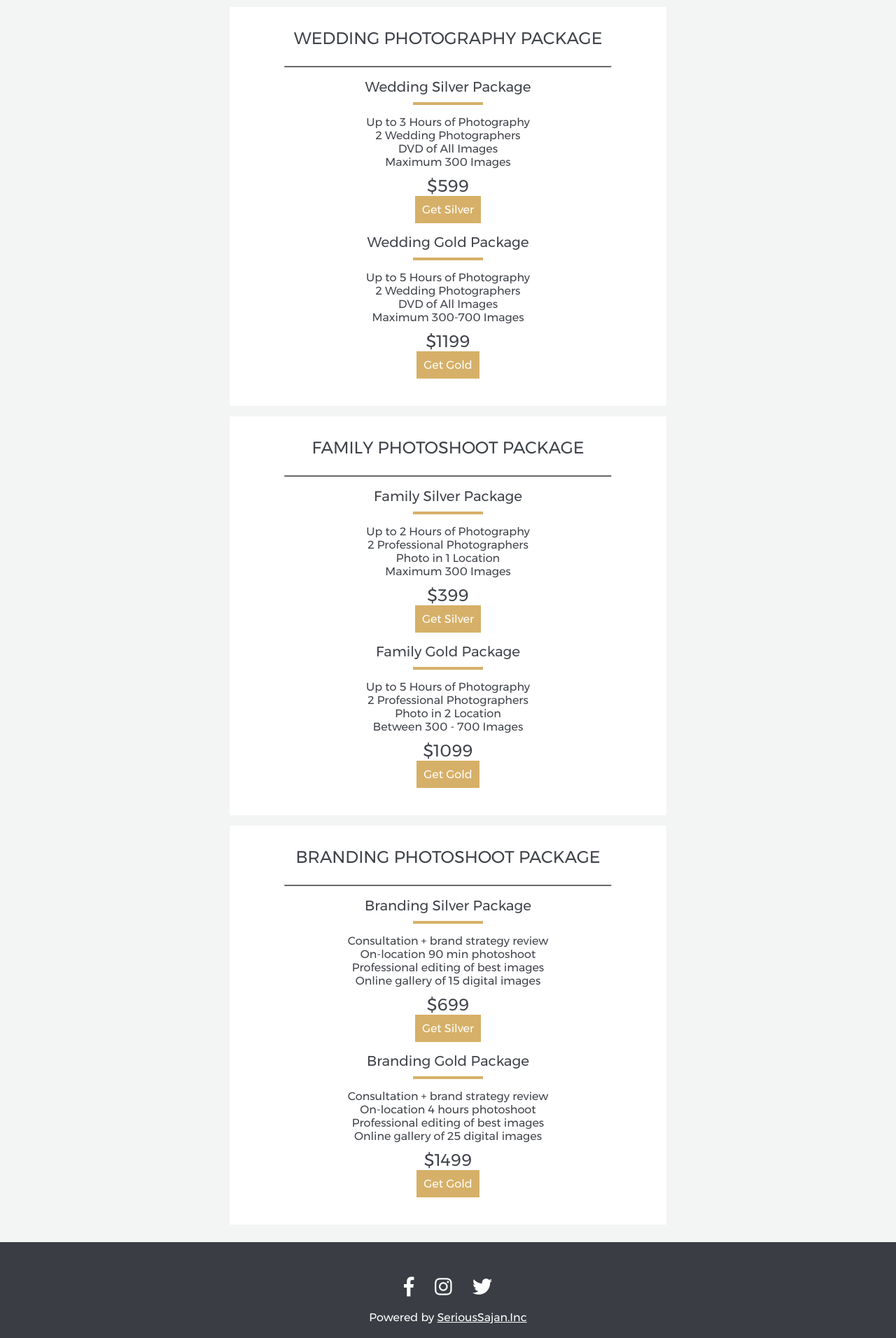
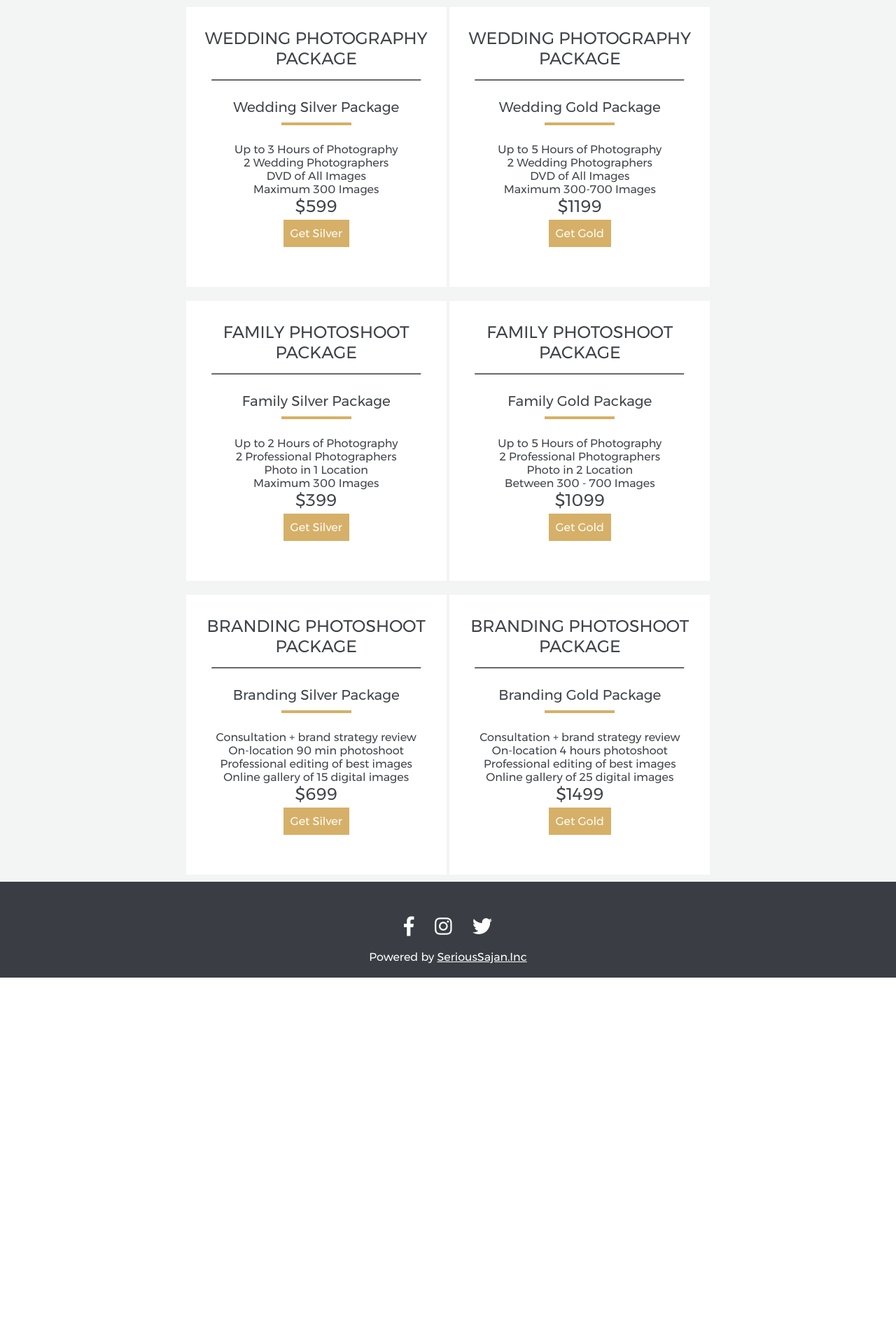
Before and after one commit to aldhipradana/SeriousPixel, a PHP site: page /index.php?page=pricelist in a window 1280 px wide. Shown: the part 300-2212 px from the top of the page at 70% size. After the commit the page ends 1697 px from the top, so only its background shows below. Run offline with PHP 8.4, Linux system fonts and the light colour scheme.

Commit message:
Update pricelist

```diff
--- a/assets/css/pricelist.css
+++ b/assets/css/pricelist.css
@@ -4,41 +4,40 @@ section.Pricesection {
 }
 section.Pricesection .row {
     width: 100%;
-    max-width: 1000px;
+    max-width: 800px;
     margin: 0 auto;
     padding: 0 0 30;
-    font-family: "Montserrat";
-    padding: 10 20px 10;
-    font-size: 12pt;
-    color: #3f4349;
+
 }
 section.Pricesection .row .column {
-    width: 65%;
+    width: 49%;
     display: inline-block;
+    margin:10px auto;
 }
 section.Pricesection .Box {
     width: 100%;
-    max-height: 570px;
+    max-height: 400px;
     height: 100%;
     background-color: #ffffff;
-    margin: 0 0 15;
 }
 section.Pricesection .Box h2 {
     font-family: "Montserrat";
-    padding: 30 0 15;
+    padding: 30 0 0;
     color: #3f4349;
 }
 section.Pricesection .Box h2 hr {
     background-color: #3f4349;
-    width: 75%;
+    max-width: 300;
+    width: 100%;
     height: 3px;
-    margin: 25px auto auto;
+    margin: 15px auto auto;
 }
 section.Pricesection .row h3 {
     font-family: "Montserrat";
-    padding: 0 20px;
+    padding: 25px 20px 0;
     font-size: 15pt;
     color: #3f4349;
+    display: inline-block;
 }
 section.Pricesection .row h3 hr {
     background-color: #d6b068;
@@ -47,13 +46,19 @@ section.Pricesection .row h3 hr {
     border: unset;
     margin: 10px auto;
 }
+section.Pricesection .row {
+    font-family: "Montserrat";
+    padding: 0 20px;
+    font-size: 12pt;
+    color: #3f4349;
+}
 section.Pricesection .row .column .content {
-    margin: 15px auto 25px;
+    margin: 15px auto 15px;
 }
 
 section.Pricesection .row .column .content p.price {
     font-size: 24px;
-    margin: 10px auto;
+    margin: 0;
 }
 section.Pricesection .row .column a {
     background-color: #d6b068;
@@ -65,6 +70,7 @@ section.Pricesection .row .column a {
     text-decoration: none;
     color: #ffffff;
 }
+
 @media screen and (max-width:980px) {
     section.Pricesection .row p {
         margin: 0 auto;
--- a/assets/template/page/pricelist.php
+++ b/assets/template/page/pricelist.php
@@ -1,8 +1,158 @@
 <section class="Pricesection">
-
+    <!-- WED -->
     <div class="row">
         <div class="column">
-            <!-- WEDDING -->
+                    <div class="box">
+                        <!-- *DISINI ATUR JUDUL-JUDUL PACKAGE NYA* -->
+                        <h2>WEDDING PHOTOGRAPHY PACKAGE
+                            <hr></h2>
+                            <!-- *ATUR H3 NYA* -->
+                            <h3>Wedding
+                                <span>Silver Package</span>
+                                <hr></h3>
+                                <div class="content">
+                                    <!-- *ATUR CONTENT* -->
+                                    <p>Up to 3 Hours of Photography</p>
+                                    <p>
+                                        2 Wedding Photographers</p>
+                                    <p>DVD of All Images</p>
+                                    <p>Maximum 300 Images</p>
+                                    <!-- *ATUR HARGA* -->
+                                    <p class="price">$599</p>
+                                </div>
+                                <!-- *LINK* -->
+                                <a href="#">Get Silver</a>
+                    </div>
+            </div>
+            <div class="column">
+                    <div class="box">
+                        <!-- *DISINI ATUR JUDUL-JUDUL PACKAGE NYA* -->
+                        <h2>WEDDING PHOTOGRAPHY PACKAGE
+                            <hr></h2>
+                            <!-- *ATUR H3 NYA* -->
+                            <h3>Wedding
+                                <span>Gold Package</span>
+                                <hr></h3>
+                                <div class="content">
+                                <p>Up to 5 Hours of Photography</p>
+                                <p>2 Wedding Photographers</p>
+                                <p>DVD of All Images</p>
+                                <p>Maximum 300-700 Images</p>
+                                <p class="price">$1199</p>
+                                </div>
+                                <!-- *LINK* -->
+                                <a href="#">Get Gold</a>
+                    </div>
+            </div>
+
+    </div>
+    <!-- FAMILY -->
+    <div class="row">
+        <div class="column">
+                    <div class="box">
+                        <!-- *DISINI ATUR JUDUL-JUDUL PACKAGE NYA* -->
+                        <h2>FAMILY PHOTOSHOOT PACKAGE
+                            <hr></h2>
+                            <!-- *ATUR H3 NYA* -->
+                            <h3>Family
+                                <span>Silver Package</span>
+                                <hr></h3>
+                                <div class="content">
+                                    <!-- *ATUR CONTENT* -->
+                                    <p>Up to 2 Hours of Photography</p>
+                                    <p>2 Professional Photographers</p>
+                                    <p>Photo in 1 Location</p>
+                                    <p>Maximum 300 Images</p>
+                                    <!-- *ATUR HARGA* -->
+                                    <p class="price">$399</p>
+                                </div>
+                                <!-- *LINK* -->
+                                <a href="#">Get Silver</a>
+                    </div>
+            </div>
+            <div class="column">
+                    <div class="box">
+                        <!-- *DISINI ATUR JUDUL-JUDUL PACKAGE NYA* -->
+                        <h2>FAMILY PHOTOSHOOT PACKAGE
+                            <hr></h2>
+                            <!-- *ATUR H3 NYA* -->
+                            <h3>Family
+                                <span>Gold Package</span>
+                                <hr></h3>
+                                <div class="content">
+                                    <!-- *ATUR CONTENT* -->
+                                    <p>Up to 5 Hours of Photography</p>
+                                    <p>2 Professional Photographers</p>
+                                    <p>Photo in 2 Location</p>
+                                    <p>Between 300 - 700 Images</p>
+                                    <!-- *ATUR HARGA* -->
+                                    <p class="price">$1099</p>
+                                </div>
+                                <!-- *LINK* -->
+                                <a href="#">Get Gold</a>
+                    </div>
+            </div>
+    </div>
+     <!-- BRANDING -->
+     <div class="row">
+        <div class="column">
+                    <div class="box">
+                        <!-- *DISINI ATUR JUDUL-JUDUL PACKAGE NYA* -->
+                        <h2>BRANDING PHOTOSHOOT PACKAGE
+                            <hr></h2>
+                            <h3>Branding
+                                <span>Silver Package</span>
+                                <hr></h3>
+                                <div class="content">
+                                    <!-- *ATUR CONTENT* -->
+                                    <p>Consultation + brand strategy review</p>
+                                    <p>On-location 90 min photoshoot</p>
+                                    <p>Professional editing of best images</p>
+                                    <p>Online gallery of 15 digital images</p>
+                                    <!-- *ATUR HARGA* -->
+                                    <p class="price">$699</p>
+                                </div>
+                                <!-- *LINK* -->
+                                <a href="#">Get Silver</a>
+                    </div>
+            </div>
+            <div class="column">
+                    <div class="box">
+                        <!-- *DISINI ATUR JUDUL-JUDUL PACKAGE NYA* -->
+                        <h2>BRANDING PHOTOSHOOT PACKAGE
+                            <hr></h2>
+                            <h3>Branding
+                                <span>Gold Package</span>
+                                <hr></h3>
+                                <div class="content">
+                                    <!-- *ATUR CONTENT* -->
+                                    <p>Consultation + brand strategy review</p>
+                                    <p>On-location 4 hours photoshoot</p>
+                                    <p>Professional editing of best images</p>
+                                    <p>Online gallery of 25 digital images</p>
+                                    <!-- *ATUR HARGA* -->
+                                    <p class="price">$1499</p>
+                                </div>
+                                <!-- *LINK* -->
+                                <a href="#">Get Gold</a>
+                    </div>
+            </div>
+
+    </div>
+
+  </section>
+
+
+
+
+
+
+
+
+
+
+        <!-- <div class="column">
+
             <div class="box">
                 <h2>WEDDING PHOTOGRAPHY PACKAGE
                     <hr></h2>
@@ -15,8 +165,9 @@
                             <p>DVD of All Images</p>
                             <p>Maximum 300 Images</p>
                             <p class="price">$599</p>
-                            <a href="#">Get Silver</a>
+
                         </div>
+                        <a href="#">Get Silver</a>
 
                         <h3>Wedding
                         <span>Gold Package</span>
@@ -27,10 +178,11 @@
                             <p>DVD of All Images</p>
                             <p>Maximum 300-700 Images</p>
                             <p class="price">$1199</p>
-                            <a href="#">Get Gold</a>
+
                         </div>
+                        <a href="#">Get Gold</a>
             </div>
-            <!-- FAMILY -->
+
             <div class="box">
                 <h2>FAMILY PHOTOSHOOT PACKAGE
                     <hr></h2>
@@ -43,9 +195,9 @@
                             <p>Photo in 1 Location</p>
                             <p>Maximum 300 Images</p>
                             <p class="price">$399</p>
-                            <a href="#">Get Silver</a>
+
                         </div>
-
+                        <a href="#">Get Silver</a>
                         <h3>Family
                         <span>Gold Package</span>
                         <hr></h3>
@@ -54,11 +206,12 @@
                             <p>2 Professional Photographers</p>
                             <p>Photo in 2 Location</p>
                             <p>Between 300 - 700 Images</p>
-                            <p class="price">$1099</p>
+
                             <a href="#">Get Gold</a>
                         </div>
+                        <p class="price">$1099</p>
             </div>
-            <!-- BRANDING -->
+
             <div class="box">
                 <h2>BRANDING PHOTOSHOOT PACKAGE
                     <hr></h2>
@@ -71,9 +224,9 @@
                             <p>Professional editing of best images</p>
                             <p>Online gallery of 15 digital images</p>
                             <p class="price">$699</p>
-                            <a href="#">Get Silver</a>
+
                         </div>
-
+                        <a href="#">Get Silver</a>
 
                         <h3>Branding
                         <span>Gold Package</span>
@@ -84,38 +237,14 @@
                             <p>Professional editing of best images</p>
                             <p>Online gallery of 25 digital images</p>
                             <p class="price">$1499</p>
-                            <a href="#">Get Gold</a>
+
                         </div>
+                        <a href="#">Get Gold</a>
 
             </div>
         </div>
-    </div>
-</section>
-                <!-- <div class="column">
-                    <div class="box">
-                        *DISINI ATUR JUDUL-JUDUL PACKAGE NYA*
-                        <h2>WEDDING PHOTOGRAPHY PACKAGE
-                            <hr></h2>
-                            *ATUR H3 NYA*
-                            <h3>Wedding
-                                <span>Silver Package</span>
-                                <hr></h3>
-                                <div class="content">
-                                    *ATUR CONTENT*
-                                    <p>Up to 3 Hours of Photography</p>
-                                    <p>
-                                        2 Wedding Photographers</p>
-                                    <p>DVD of All Images</p>
-                                    <p>Maximum 300 Images</p>
-                                    *ATUR HARGA*
-                                    <p class="price">$599</p>
-                                </div>
-                                *LINK*
-                                <a href="#">Get Silver</a>
-                            </div>
-                        </div>
+    </div> -->
 
-                    </div> -->
 
                     <!-- <div style="background-color:#3f4349; width:750px; height:2px; margin:
                     auto"></div> -->
```
